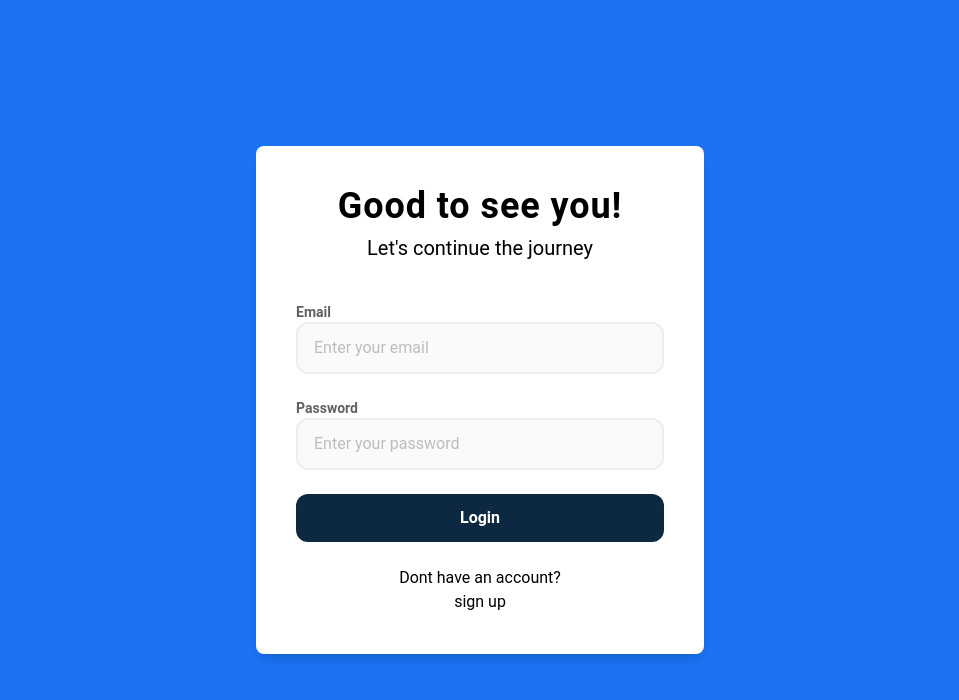
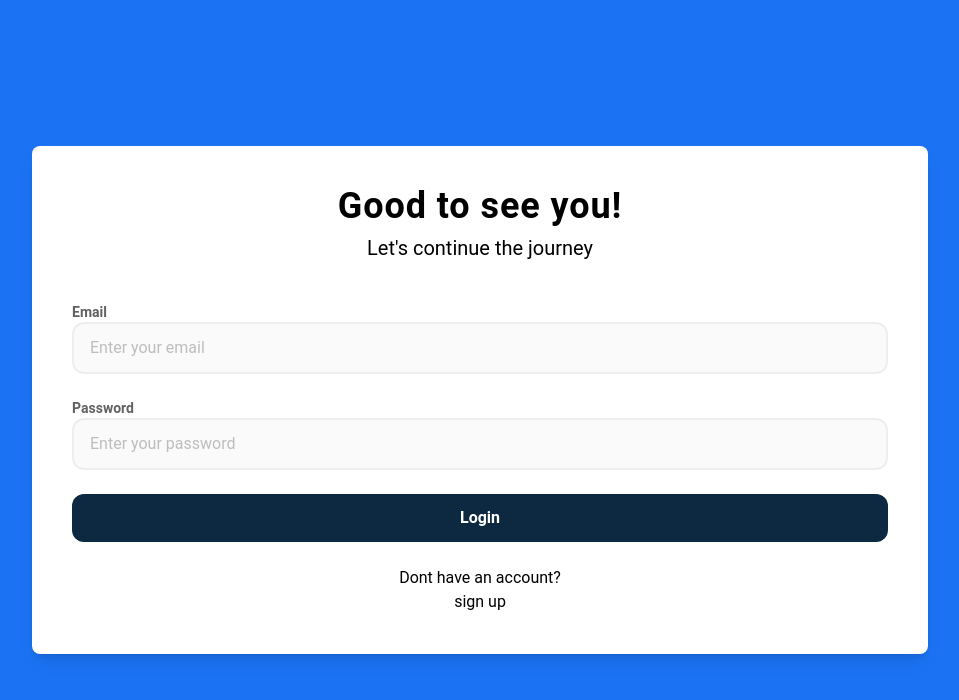
Before and after one commit to ayirezang/travel-journal, a React (Vite) app in the folder front-end/: page /login in a window 1280 px wide. Shown: the top 700 px of the page, without its empty margins (160-1119 px from the left). Built offline with nearby package versions, Linux system fonts and the light colour scheme.

Commit message:
homepage

```diff
--- a/front-end/src/Pages/Login.jsx
+++ b/front-end/src/Pages/Login.jsx
@@ -2,6 +2,7 @@ import React from "react";
 import { useNavigate } from "react-router-dom";
 import { useForm } from "react-hook-form";
 import { signInApi } from "../../api/api";
+import { Link } from "react-router-dom";
 
 const Login = () => {
   const navigate = useNavigate();
@@ -15,7 +16,7 @@ const Login = () => {
     try {
       await signInApi(data);
       //navigate
-      navigate("/");
+      navigate("/upload");
     } catch (error) {
       alert("sign in failed:" + error.message);
       console.log(error);
@@ -23,7 +24,7 @@ const Login = () => {
   };
   return (
     <div className="bg-[#1B73F4] flex flex-col justify-center items-center min-h-screen">
-      <div className="bg-white shadow-lg max-w-md w-full rounded-lg p-10">
+      <div className="bg-white shadow-lg max-w-4xl w-full rounded-lg p-10">
         <form onSubmit={handleSubmit(onSubmit)} className="">
           <div className="text-center">
             <h1 className="font-bold  text-3xl sm:text-2xl md:text-3xl lg:text-4xl tracking-wide">
@@ -101,7 +102,9 @@ const Login = () => {
             </button>
             <div className="text-center">
               <p>Dont have an account?</p>
-              <p>sign up</p>
+              <Link to="/register">
+                <p>sign up</p>
+              </Link>
             </div>
           </div>
         </form>
--- a/front-end/src/Pages/Register.jsx
+++ b/front-end/src/Pages/Register.jsx
@@ -19,7 +19,7 @@ const Register = () => {
       console.log("username length:", data.username?.length);
       await signUpApi(data);
       //navigate
-      navigate("/");
+      navigate("/upload");
     } catch (error) {
       console.error("full error:", error.response?.data);
       alert(
@@ -28,7 +28,6 @@ const Register = () => {
       console.log(error);
     }
   };
-
 
   return (
     <div className="bg-[#93ACEA] flex flex-col justify-center items-center min-h-screen">
@@ -141,7 +140,7 @@ const Register = () => {
             </button>
             <p>
               already have an account{" "}
-              <Link to="/upload">
+              <Link to="/login">
                 <span className="text-blue-700">login </span>
               </Link>
             </p>
--- a/front-end/src/Pages/upload.jsx
+++ b/front-end/src/Pages/upload.jsx
@@ -142,7 +142,7 @@ const Upload = () => {
           </div>
 
           <progress
-            className="progress progress-primary w-56"
+            className="progress progress-primary w-full"
             value={progress}
             max="100"
           ></progress>
```
